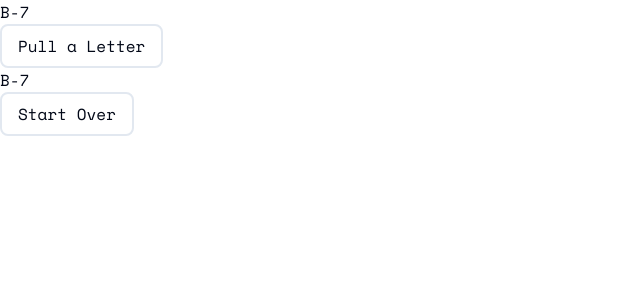
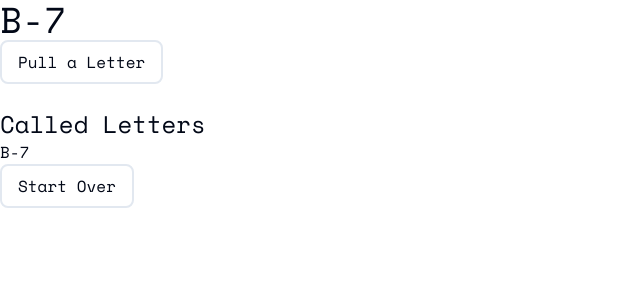
Before and after one commit to CuriouslyCory/letter-bingo, a Next.js app: page /letter-caller in a window 1280 px wide. Both pictures are taken after a click on the button "Pull a Letter". Shown: the top 300 px of the page, without its empty margins (0-640 px from the left). Built offline with nearby package versions, Linux system fonts and the light colour scheme.

Commit message:
Clarify ui elements

```diff
--- a/src/pages/letter-caller.tsx
+++ b/src/pages/letter-caller.tsx
@@ -43,13 +43,16 @@ export default function LetterCaller() {
         <link rel="icon" href="/favicon.ico" />
       </Head>
       <main>
-        <h2>{currentLetter}</h2>
+        <h2 className="text-4xl">{currentLetter}</h2>
         <button
           className="rounded-lg border-2 px-4 py-2"
           onClick={getRandomLetter}
         >
           Pull a Letter
         </button>
+        {calledLetters.length > 0 && (
+          <h3 className="mt-6 text-2xl">Called Letters</h3>
+        )}
         <ul>
           {calledLetters.map((letter, index) => (
             <li key={index}>{letter}</li>
```
Also changed, not shown: tailwind.config.ts (+8 -8 lines).
